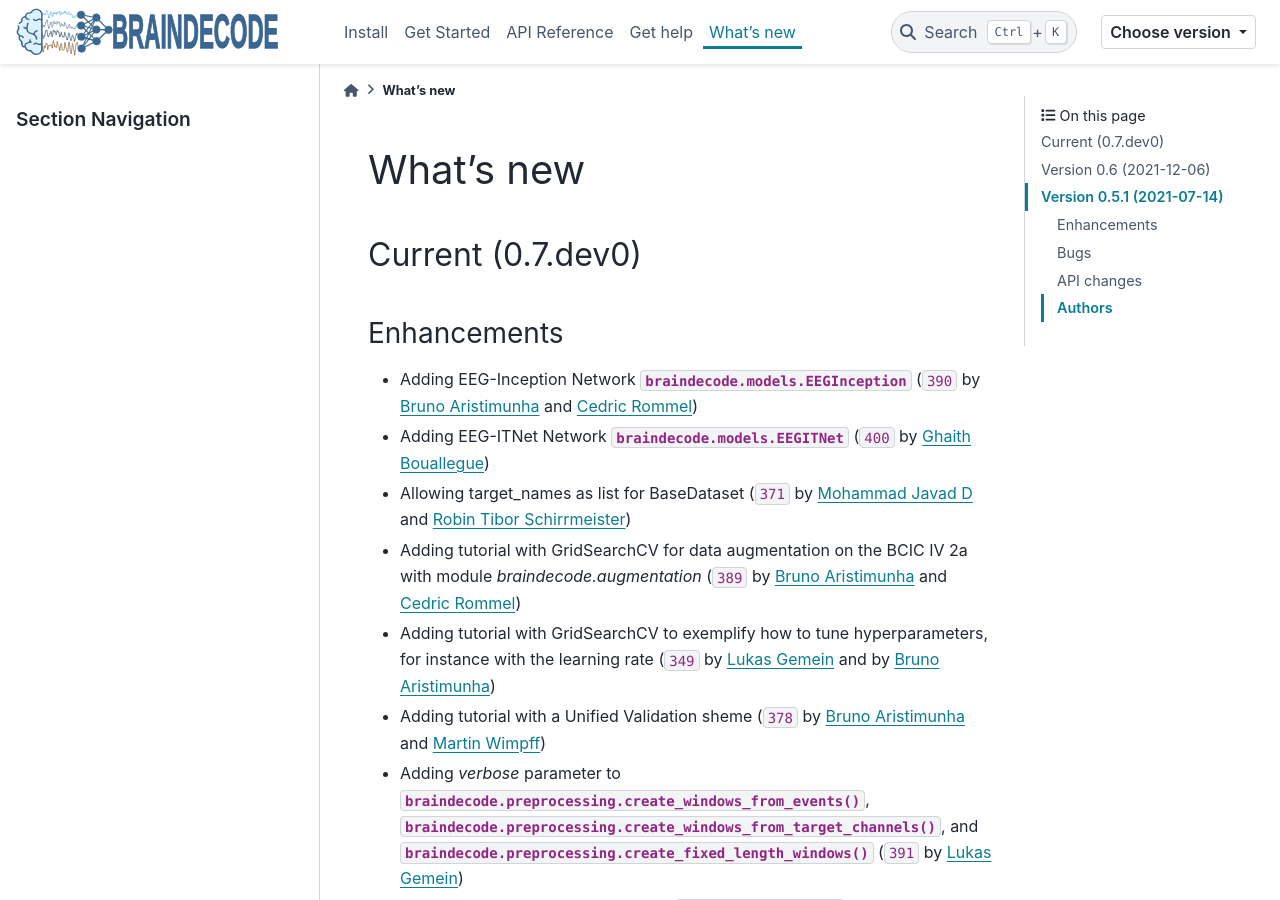
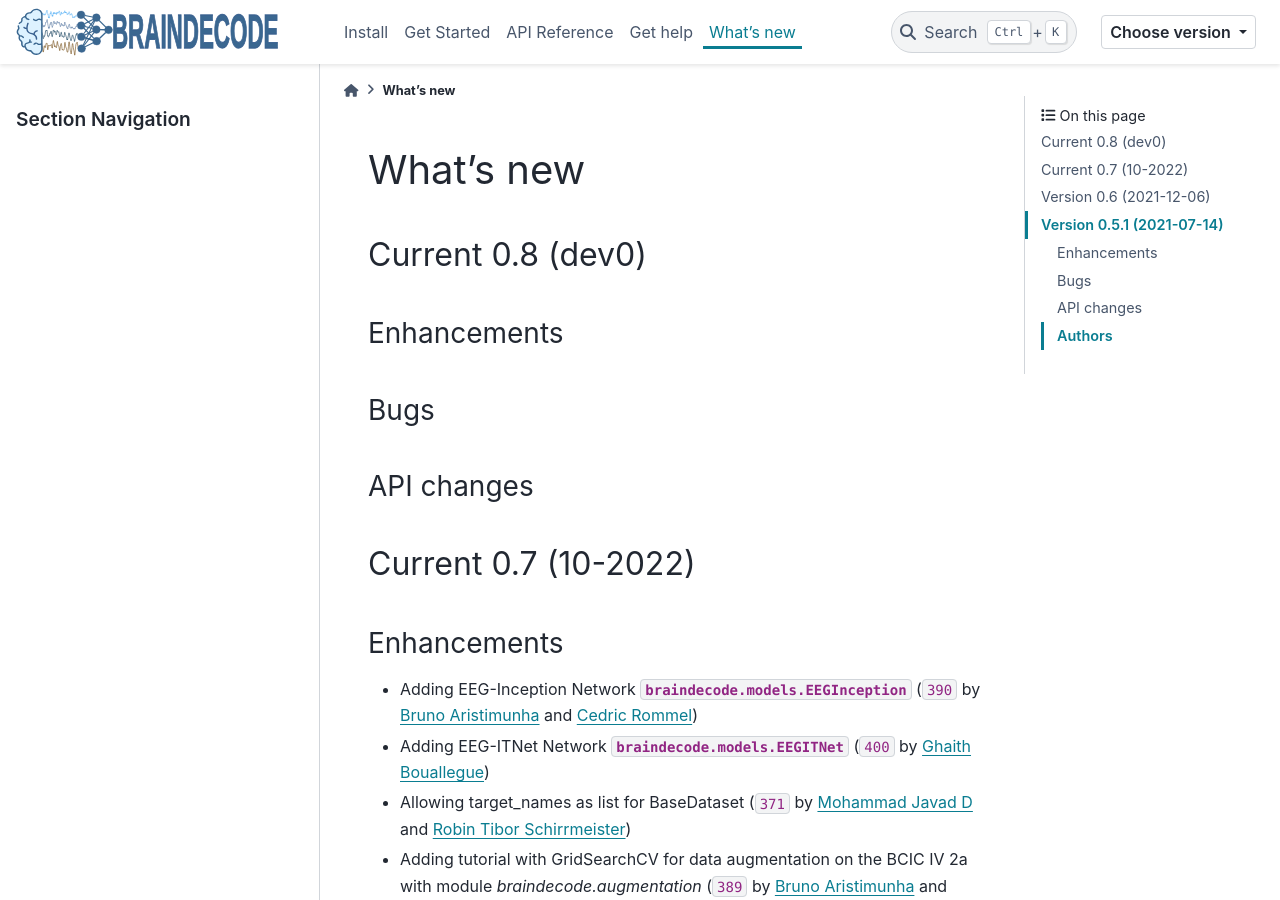
Before and after one commit to braindecode/braindecode, a Sphinx documentation site: the page built from docs/whats_new.rst, in a window 1280 px wide and 900 px high. Built offline with Sphinx 7.4.7 and the PyData theme 0.15.4, drawn with Linux system fonts in a browser that asks for light colours; pages that are not in the unit, such as notebooks, are missing from menus; cross-references to code outside the pages are shown as plain code.

Commit message:
Updating whats_new.

```diff
--- a/docs/whats_new.rst
+++ b/docs/whats_new.rst
@@ -17,8 +17,22 @@ What's new
    - "API changes" for backward-incompatible changes
 
 .. _current:
+Current 0.8 (dev0)
+--------------------
 
-Current (0.7.dev0)
+Enhancements
+~~~~~~~~~~~~
+
+Bugs
+~~~~
+
+API changes
+~~~~~~~~~~~
+
+
+.. _changes_0_7_0:
+
+Current 0.7 (10-2022)
 --------------------
 
 Enhancements
```
